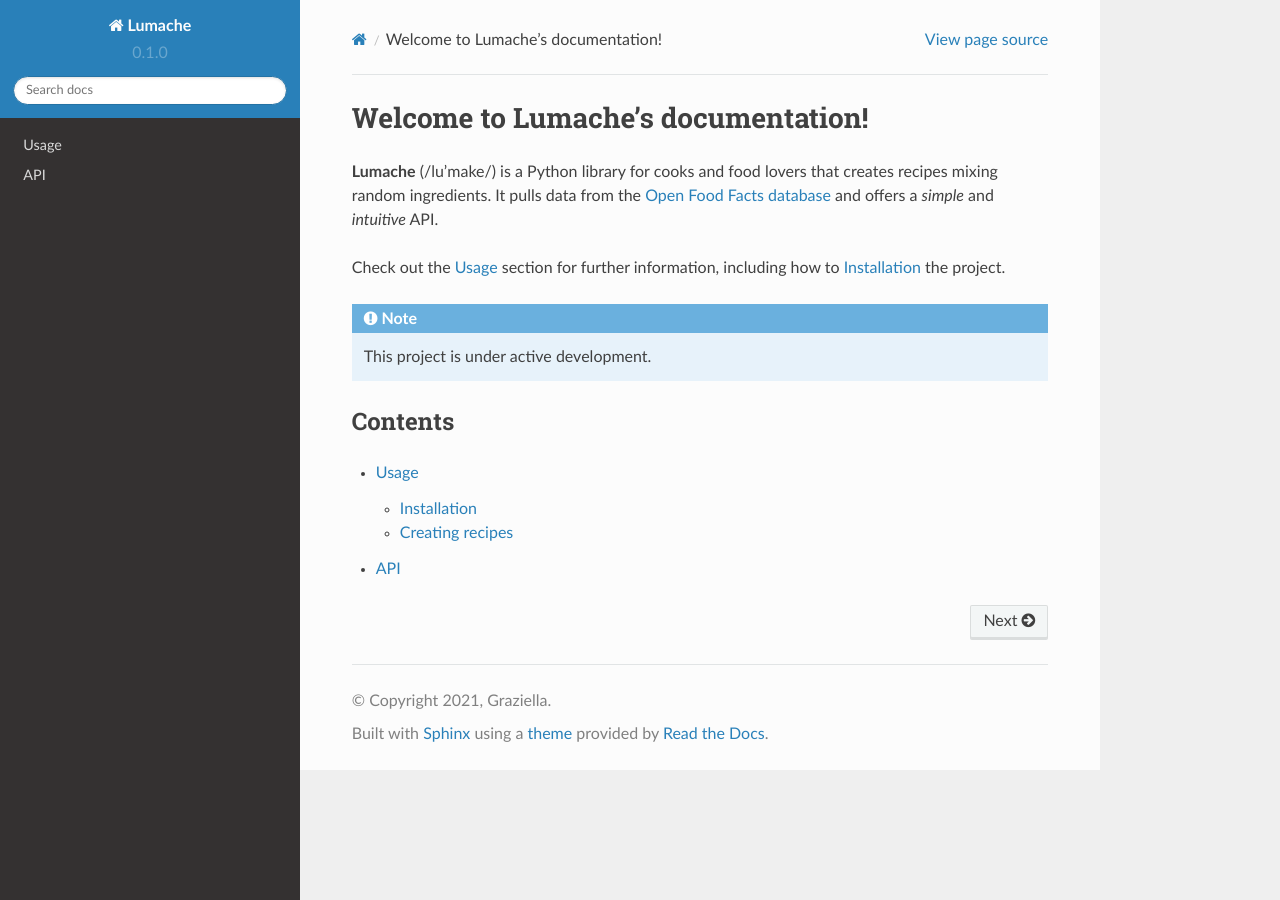
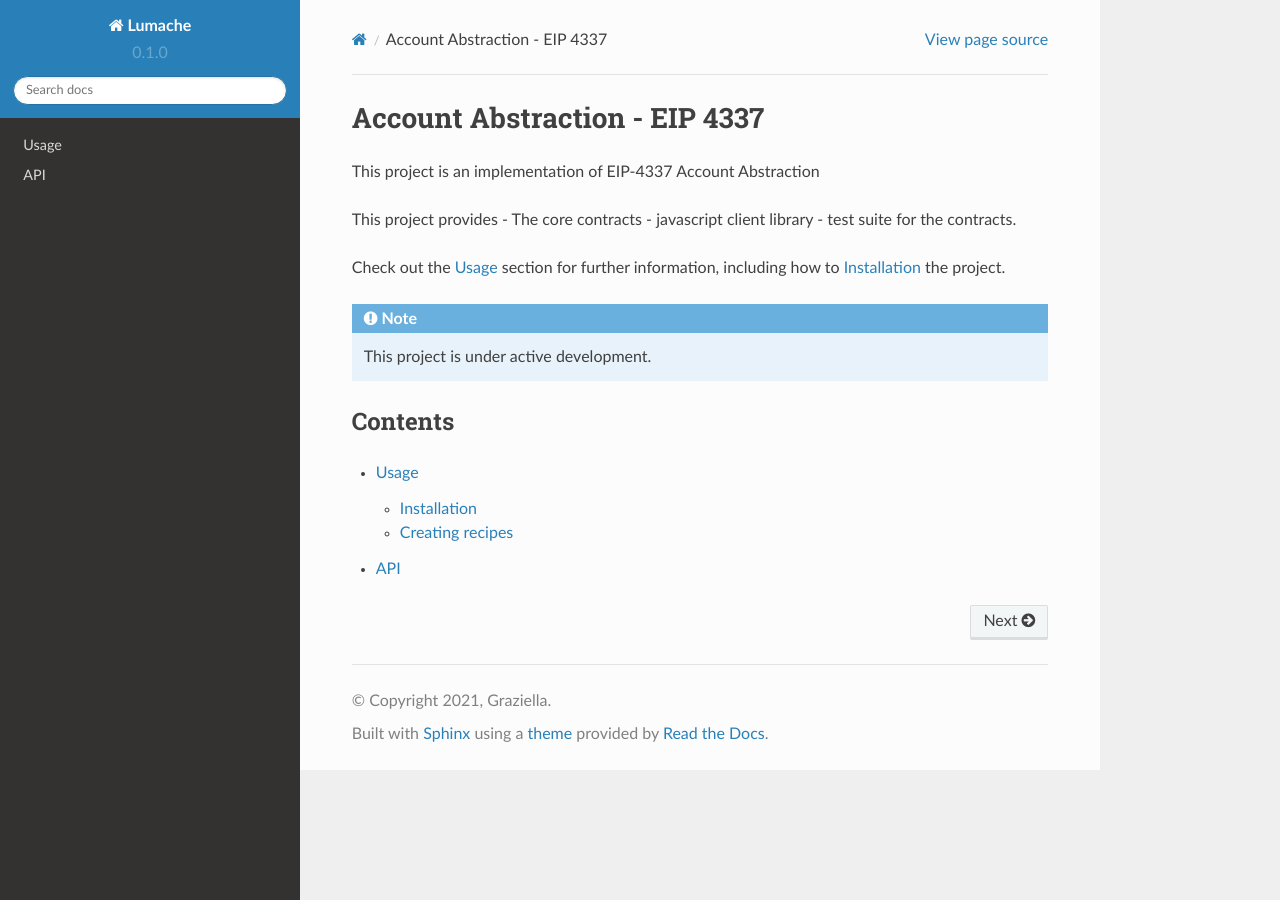
Before and after one commit to eth-infinitism/aa-docs, a Sphinx documentation site: the page built from docs/source/index.rst, in a window 1280 px wide. Built offline with Sphinx 7.4.7 and the Read the Docs theme 2.0.0, drawn with Linux system fonts in a browser that asks for light colours.

Commit message:
Update index.rst

```diff
--- a/docs/source/index.rst
+++ b/docs/source/index.rst
@@ -1,10 +1,13 @@
-Welcome to Lumache's documentation!
+Account Abstraction - EIP 4337
 ===================================
 
-**Lumache** (/lu'make/) is a Python library for cooks and food lovers
-that creates recipes mixing random ingredients.
-It pulls data from the `Open Food Facts database <https://world.openfoodfacts.org/>`_
-and offers a *simple* and *intuitive* API.
+This project is an implementation of EIP-4337 Account Abstraction
+
+This project provides
+- The core contracts
+- javascript client library
+- test suite for the contracts.
+
 
 Check out the :doc:`usage` section for further information, including
 how to :ref:`installation` the project.
```
